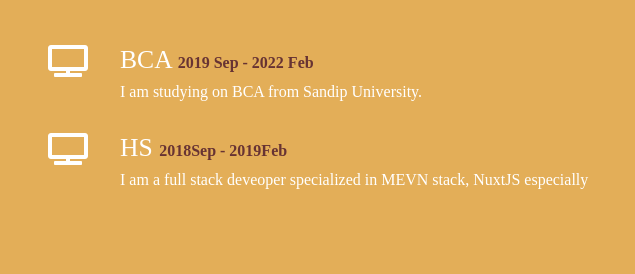
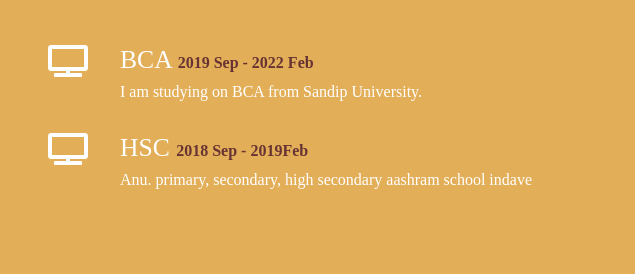
Before and after one commit to Mayursona/Mayur-Portfolio, a plain HTML site: page index.html in a window 1280 px wide. Shown: the part 1646-1920 px from the top of the page, 0-635 px from the left. Drawn offline with nearby package versions, Linux system fonts and the light colour scheme; a script that the page names is missing.

Commit message:
Update index.html

```diff
--- a/index.html
+++ b/index.html
@@ -237,12 +237,12 @@
                       </div>
                       <div class="exp__meta">
                         <h3 class="exp__heading">
-                          <span class="exp__heading--bold">HS </span>
-                          <span class="exp__dates">2018Sep - 2019Feb</span>
+                          <span class="exp__heading--bold">HSC </span>
+                          <span class="exp__dates">2018 Sep - 2019Feb</span>
                         </h3>
                         <p class="exp__desc">
-                          I am a full stack deveoper specialized in MEVN stack, NuxtJS
-                          especially
+                          Anu. primary, secondary, high secondary aashram school indave
+
                         </p>
                       </div>
                     </li>
```
